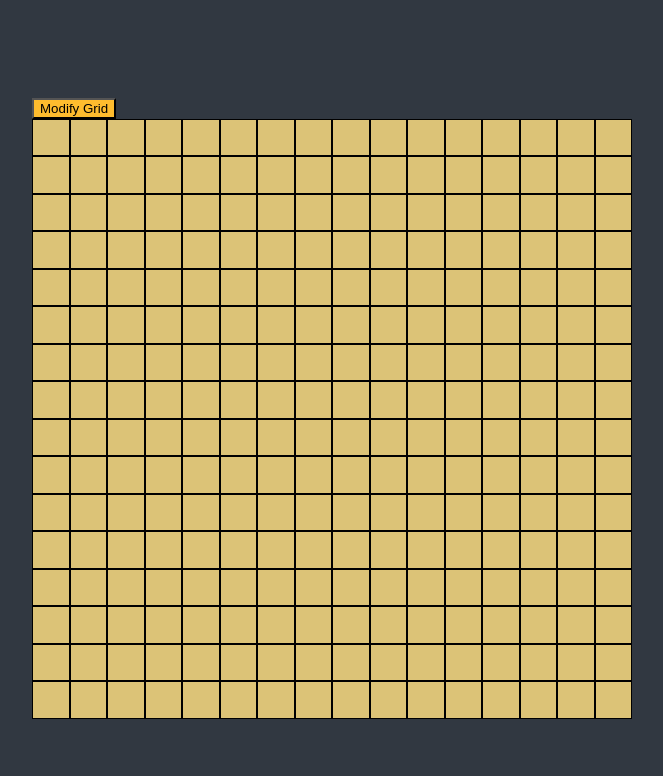
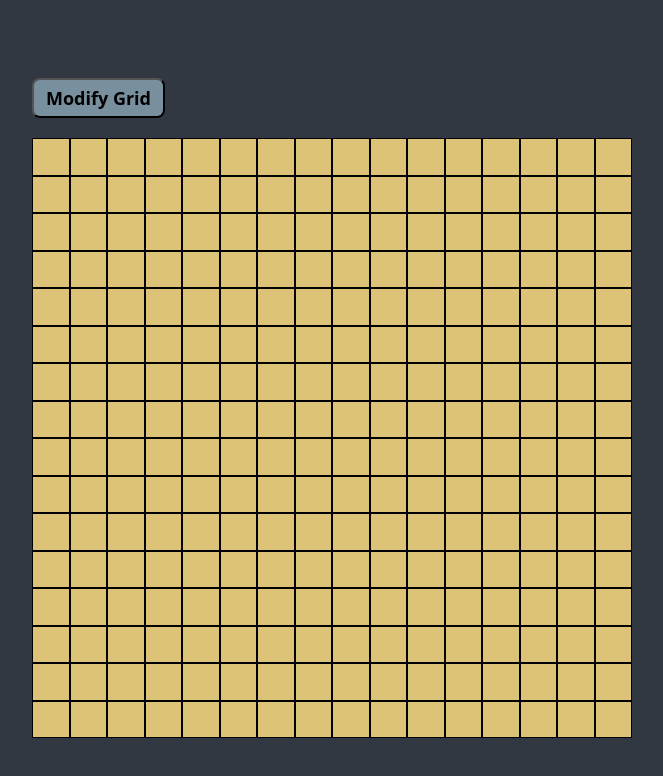
Before and after one commit to MerlinHdz/odin-etch-a-sketch, a plain HTML site: page index.html in a window 1280 px wide. Shown: the whole page, without its empty margins (308-971 px from the left). Drawn offline with Linux system fonts and the light colour scheme.

Commit message:
add styling for button

```diff
--- a/styles.css
+++ b/styles.css
@@ -36,8 +36,16 @@ body {
     width: var(--container-width);
     /* background: aquamarine; */
     align-items: left;
+
+    padding: 0px 0px 20px 0px;
 }
 
 button {
-    background: #febc2e;
+    background: #78909e;
+    font-weight: 700;
+    font-size: 18px;
+    border-radius: 8px;
+
+    padding: 6px 12px;
+    font-family: system-ui, -apple-system, sans-serif;
 }
```
